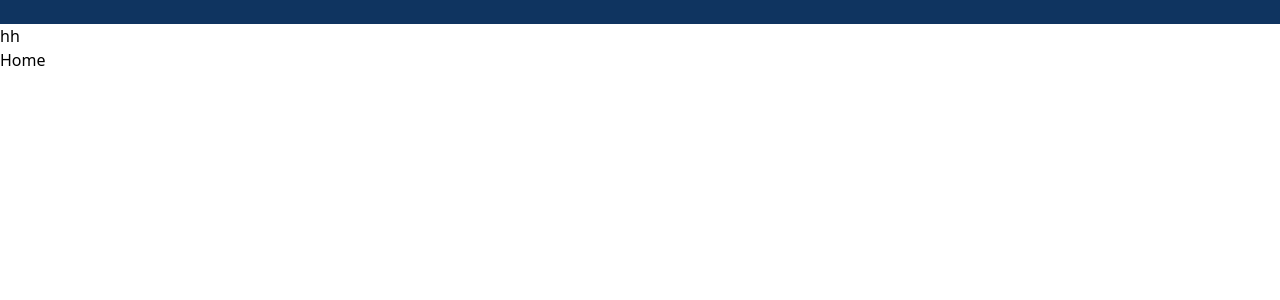
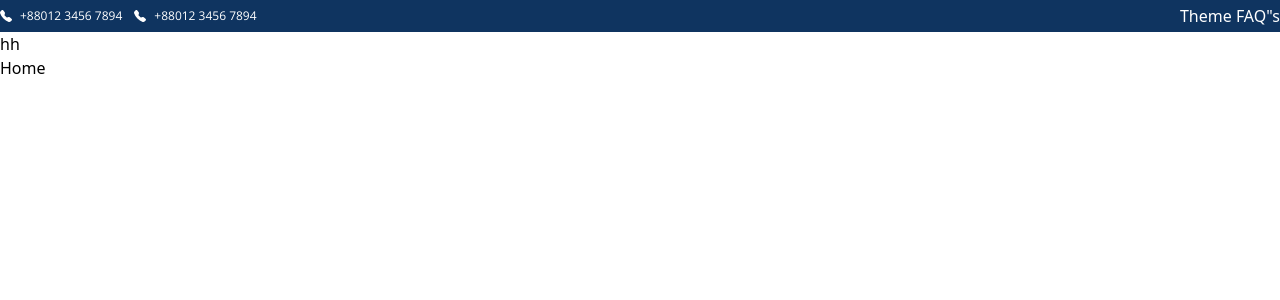
Before and after one commit to sohelrana3/Photoland, a React (Create React App) app: page / in a window 1280 px wide. Shown: the top 300 px of the page. Built offline with nearby package versions, Linux system fonts and the light colour scheme; the HTML template or start-up script is replaced by a standard one.

Commit message:
headertop link

```diff
--- a/src/components/Headertop.js
+++ b/src/components/Headertop.js
@@ -1,14 +1,36 @@
-import React from 'react'
+import React from "react";
+import { BsFillTelephoneFill } from "react-icons/bs";
+import { Link } from "react-router-dom";
 
 const Headertop = () => {
-  return (
-    <section className='bg-primary'>
-        <div className='container mx-auto py-3 flex'>
-            <div></div>
-            <div></div>
-        </div>
-    </section>
-  )
-}
+    return (
+        <section className="bg-primary">
+            <div className="container mx-auto py-1 flex justify-between">
+                <div className="flex gap-x-3">
+                    <div className="flex  items-center gap-x-2 ">
+                        <BsFillTelephoneFill className="text-white font-normal text-xs font-open" />
+                        <span className="text-white font-normal text-xs font-open">
+                            +88012 3456 7894
+                        </span>
+                    </div>
+                    <div className="flex items-center gap-x-2">
+                        <BsFillTelephoneFill className="text-white font-normal text-xs font-open" />
+                        <span className="text-white font-normal text-xs font-open">
+                            +88012 3456 7894
+                        </span>
+                    </div>
+                </div>
 
-export default Headertop
+                <div className="flex">
+                    <ul>
+                        <Link to='#'>
+                            <li className="text-white">Theme FAQ"s</li>
+                        </Link>
+                    </ul>
+                </div>
+            </div>
+        </section>
+    );
+};
+
+export default Headertop;
--- /dev/null
+++ b/src/data/Hedertopdata.js
@@ -0,0 +1,3 @@
+const data = {
+
+}
```
